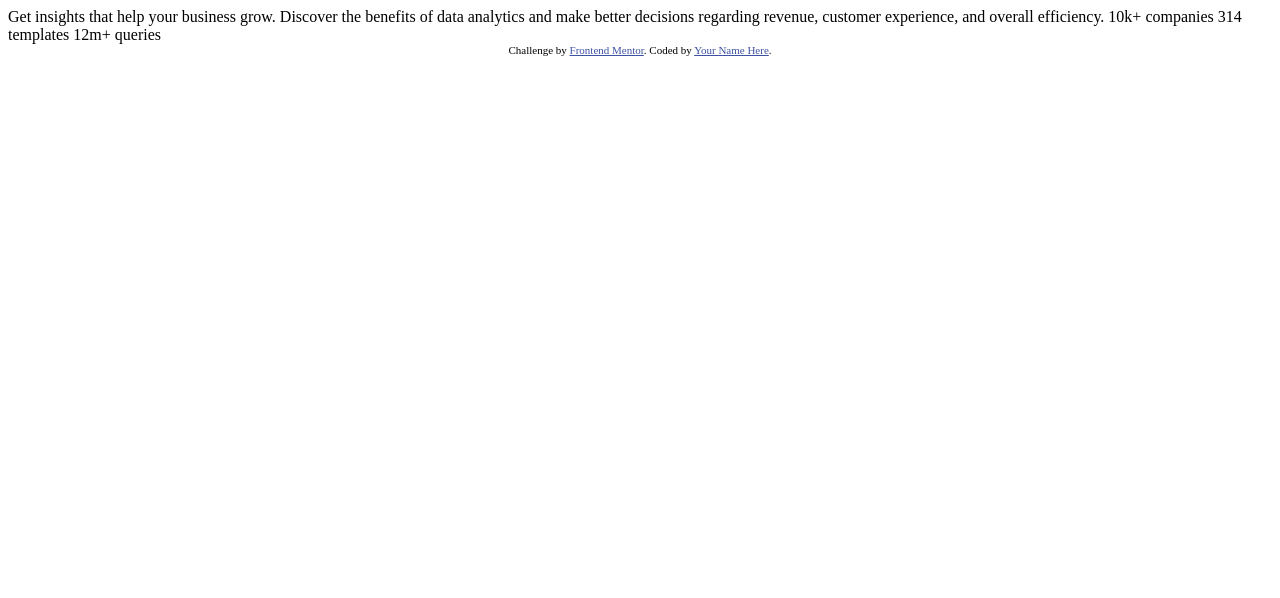
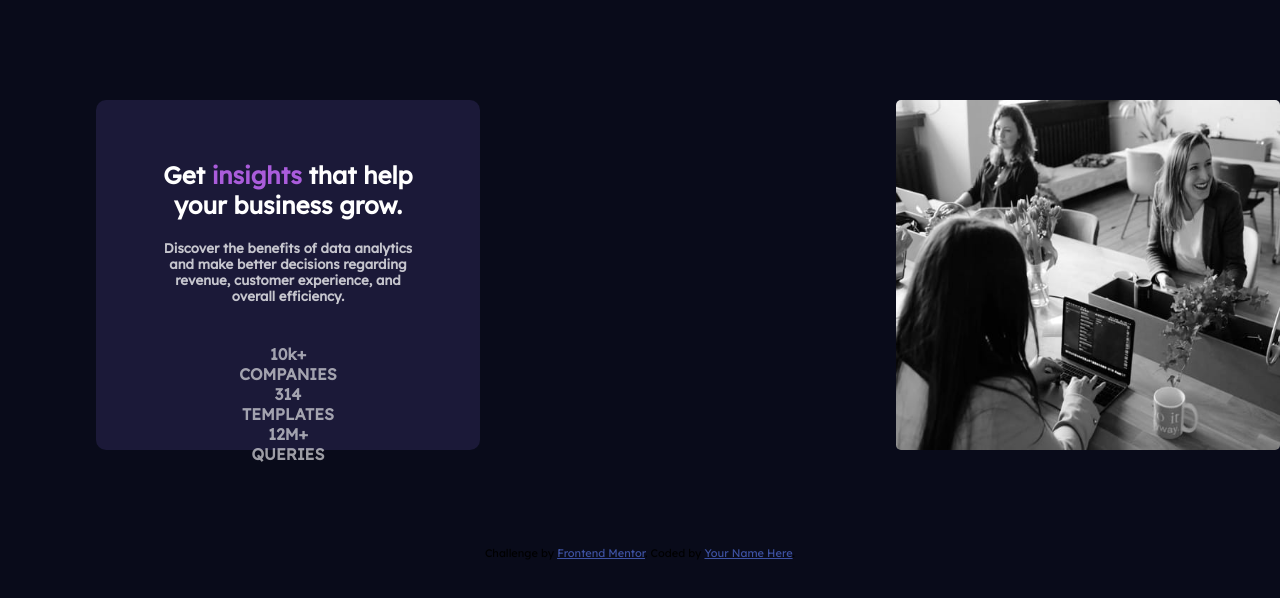
Before and after one commit to OmarArinze/assignment, a plain HTML site: page index.html in a window 1280 px wide. Drawn offline with Linux system fonts and the light colour scheme.

Commit message:
mystyle.css added

```diff
--- a/index.html
+++ b/index.html
@@ -1,33 +1,77 @@
 <!DOCTYPE html>
 <html lang="en">
   <head>
-  <meta charset="UTF-8">
-  <meta name="viewport" content="width=device-width, initial-scale=1.0"> <!-- displays site properly based on user's device -->
+    <meta charset="UTF-8" />
+    <meta name="viewport" content="width=device-width, initial-scale=1.0" />
+    <!-- displays site properly based on user's device -->
 
-  <link rel="icon" type="image/png" sizes="32x32" href="./images/favicon-32x32.png">
+    <link
+      rel="icon"
+      type="image/png"
+      sizes="32x32"
+      href="./images/favicon-32x32.png"
+    />
 
     <title>Frontend Mentor | Stats preview card component</title>
+    <link rel="stylesheet" href="./mystyle.css" />
 
-  <!-- Feel free to remove these styles or customise in your own stylesheet 👍 -->
     <style>
-    .attribution { font-size: 11px; text-align: center; }
-    .attribution a { color: hsl(228, 45%, 44%); }
+      .attribution {
+        font-size: 11px;
+        text-align: center;
+      }
+      .attribution a {
+        color: hsl(228, 45%, 44%);
+      }
     </style>
   </head>
   <body>
+    <div class="wrapper">
+      <div class="img-container">
+        <img src="./images/image-header-desktop.jpg" alt="qr img" />
+      </div>
+      <div class="container">
+        <div class="first">
+          <h2>
+            Get <span style="color: hsl(277, 64%, 61%)">insights</span> that
+            help your business grow.
+          </h2>
+        </div>
+        <br />
+        <div class="second">
+          <h5>
+            Discover the benefits of data analytics and make better decisions
+            regarding revenue, customer experience, and overall efficiency.
+          </h5>
+          <br />
+          <br />
+        </div>
+        <div class="third">
+          <!-- <h4>
+            10k+ &nbsp&nbsp&nbsp &nbsp&nbsp&nbsp314 &nbsp&nbsp&nbsp&nbsp&nbsp
+            &nbsp&nbsp&nbsp&nbsp 12m+
+          </h4>
 
-  Get insights that help your business grow.
-
-  Discover the benefits of data analytics and make better decisions regarding revenue, customer
-  experience, and overall efficiency.
-
-  10k+ companies
-  314 templates
-  12m+ queries
+          <h6>COMPANIES &nbsp&nbsp TEMPLATES &nbsp&nbsp QUERIES</h6> -->
+          <h4>
+            10k+ <br />
+            COMPANIES
+            <p></p>
+            314 <br />
+            TEMPLATES
+            <p></p>
+            12M+ <br />
+            QUERIES
+          </h4>
+        </div>
+      </div>
+    </div>
 
     <div class="attribution">
-    Challenge by <a href="https://www.frontendmentor.io?ref=challenge" target="_blank">Frontend Mentor</a>.
-    Coded by <a href="#">Your Name Here</a>.
+      Challenge by
+      <a href="https://www.frontendmentor.io?ref=challenge" target="_blank"
+        >Frontend Mentor</a
+      >. Coded by <a href="#">Your Name Here</a>.
     </div>
   </body>
 </html>
--- /dev/null
+++ b/mystyle.css
@@ -0,0 +1,50 @@
+@import url("https://fonts.googleapis.com/css2?family=Lexend+Deca&display=swap");
+* {
+  padding: 0;
+  margin: 0;
+  box-sizing: border-box;
+  font-family: "Lexend Deca", sans-serif;
+}
+body {
+  background-color: hsl(233, 47%, 7%);
+}
+
+.container {
+  padding: 60px;
+  margin: 6.25em 6em 6em;
+  text-align: center;
+  width: 30%;
+  height: 350px;
+  background: hsl(244, 38%, 16%);
+  border-radius: 10px;
+}
+.img-container img {
+  float: right;
+  border-radius: 5px;
+  width: 30%;
+  height: 350px;
+
+  margin: auto;
+}
+
+.first {
+  color: hsl(0, 0%, 100%);
+}
+.second {
+  color: hsla(0, 0%, 100%, 0.75);
+}
+.third {
+  color: hsla(0, 0%, 100%, 0.6);
+}
+/* .wrapper {
+  margin: 6.25em auto;
+} */
+@media only screen and (max-width: 350px) {
+  .img-container img {
+    float: left;
+  }
+  .container {
+    height: 800px;
+    width: 65%;
+  }
+}
```
Lines whose indentation alone changed are shown as unchanged.
